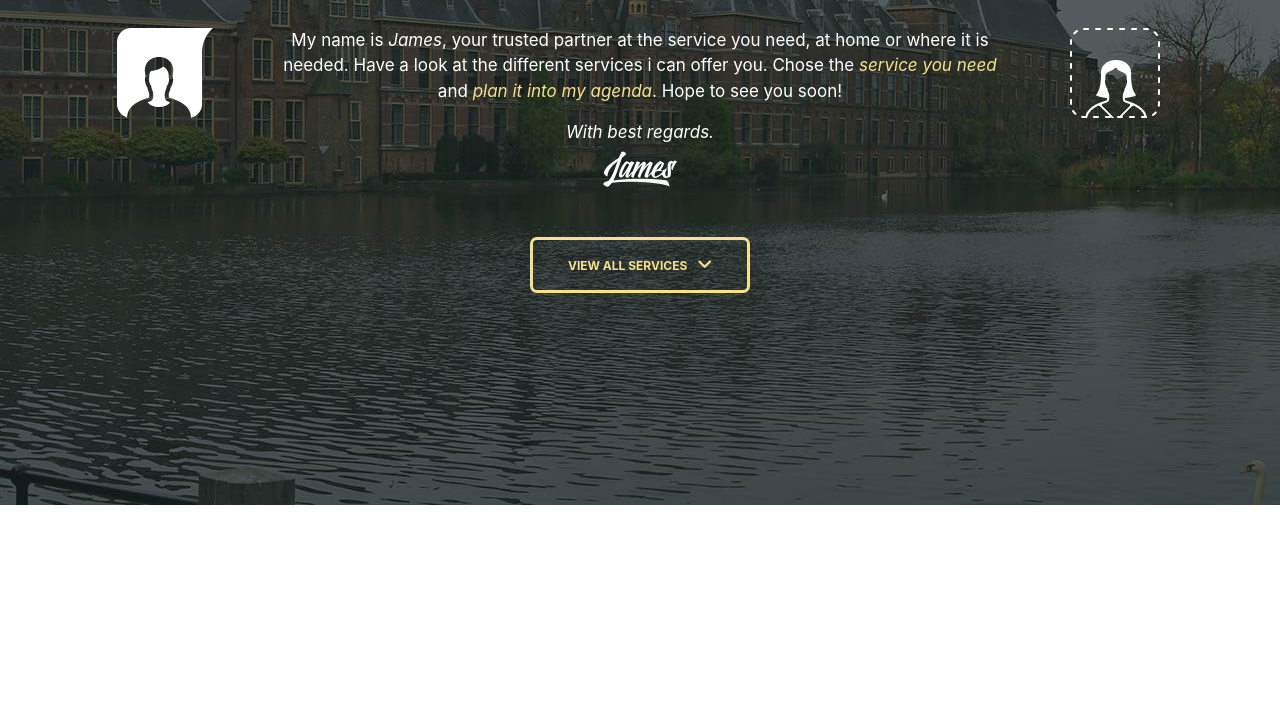
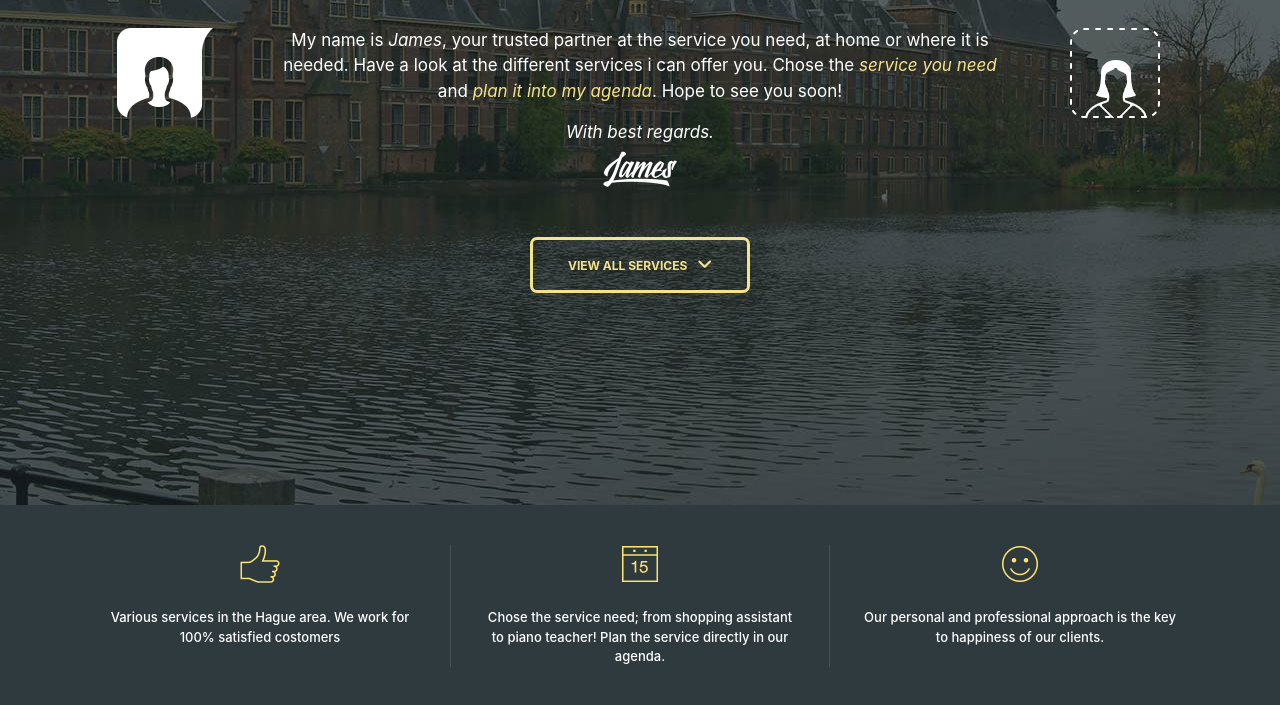
Before and after one commit to matijars/James-and-Mathilda, a plain HTML site: page index.html in a window 1280 px wide. Shown: the part 295-1000 px from the top of the page. Before the commit the page ends 800 px from the top, so only its background shows below. Drawn offline with nearby package versions, Linux system fonts and the light colour scheme.

Commit message:
preview section

```diff
--- a/index.html
+++ b/index.html
@@ -55,7 +55,7 @@
   </nav>
 
   <!-- HERO -->
-  <div class="hero">
+  <section class="hero">
     <div id="carouselExampleIndicators" class="carousel slide" data-ride="carousel">
       <ol class="carousel-indicators">
         <!-- <li data-target="#carouselExampleIndicators" data-slide-to="0" class="active"></li>
@@ -98,7 +98,39 @@
         </div>         -->
       </div>
     </div>
-  </div>
+  </section>
+
+  <!-- PREVIEW -->
+  <section class="preview">
+    <div class="container">
+      <div class="row">
+        <div class="col-4 preview-block">
+          <img src="/assets/like.png" alt="Like">
+          <p>Various services in the Hague area.
+            We work for 100% satisfied costomers
+          </p>
+        </div>
+        <div class="col-4 preview-block">
+          <img src="/assets/date.png" alt="Date">
+          <p>Chose the service need; from shopping assistant to piano
+            teacher! Plan the service directly in our agenda.
+          </p>
+        </div>
+        <div class="col-4 preview-block">
+          <img src="/assets/smile.png" alt="Smile">
+          <p>Our personal and professional approach is the
+            key to happiness of our clients.
+          </p>
+        </div>
+      </div>
+    </div>
+  </section>
+
+  <!-- SERVICES -->
+  <section class="services">
+
+  </section>
+
 
 
 
--- a/styles/style.scss
+++ b/styles/style.scss
@@ -7,6 +7,8 @@
   width: 100%;
   z-index: 100;
 }
+
+// HERO
 
 .hero {
   height: 100vh;
@@ -34,3 +36,35 @@
     }
   }
 }
+
+// PREVIEW SECTION
+
+.preview {
+  background-color: #2F3A3E;
+
+  .preview-block {
+    text-align: center;
+    margin: 40px 0px;
+    padding: 0px 30px;
+
+    &:nth-of-type(2) {
+      border-left: 1px solid #475256;
+      border-right: 1px solid #475256;
+    }
+
+    p {
+      color: #fff;
+      font-size: 13px;
+      margin: 25px 0px 0px 0px;
+      font-weight: 500;
+    }
+
+    img {
+      transition: .5s ease-in;
+    }
+
+    &:hover > img {
+      transform: translateY(-10px);
+    }
+  }
+}
```
Also changed, not shown: styles/style.css, 1 other file.
